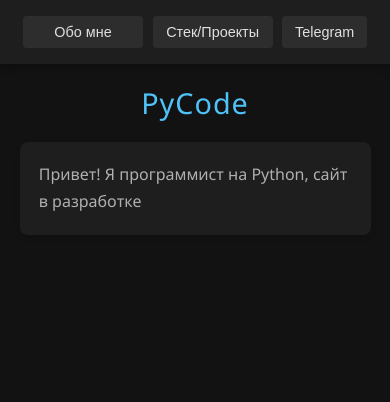
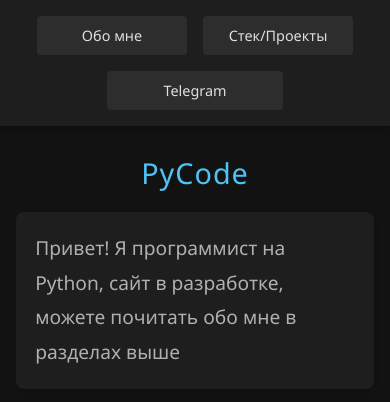
Before and after one commit to KL-4h26/PyCodeLanding, a plain HTML site: page index.html in a window 390 px wide. Drawn offline with Linux system fonts and the light colour scheme.

Commit message:
little fix

```diff
--- a/index.html
+++ b/index.html
@@ -10,11 +10,11 @@
     <header>
         <button onclick="nextPage('About')">Обо мне</button>
         <button onclick="nextPage('Stack&Projects')">Стек/Проекты</button>
-        <a href="https://t.me/JustPythonLanguage"><button>Telegram</button></a>
+        <a href="https://t.me/JustPythonLanguage" class="tg-button">Telegram</a>
     </header>
     <h2 id="tlt">PyCode</h1>
     <div class="text-block">
-        <p id="content">Привет! Я программист на Python, сайт в разработке</p>
+        <p id="content">Привет! Я программист на Python, сайт в разработке, можете почитать обо мне в разделах выше</p>
     </div>
 
     <script src="js/script.js"></script>
--- a/styles/style.css
+++ b/styles/style.css
@@ -1,4 +1,4 @@
-/* Базовые стили (для всех устройств) */
+/* ===== Базовые стили ===== */
 body {
     font-family: 'Segoe UI', Tahoma, Geneva, Verdana, sans-serif;
     background-color: #121212;
@@ -9,7 +9,7 @@ body {
     min-height: 100vh;
 }
 
-/* Шапка (базовый стиль для ПК) */
+/* ===== Шапка (общие стили для ПК) ===== */
 header {
     background-color: #1e1e1e;
     padding: 1rem 2rem;
@@ -17,9 +17,12 @@ header {
     display: flex;
     justify-content: flex-start;
     gap: 1rem;
+    flex-wrap: wrap; /* Перенос кнопок на маленьких экранах */
 }
 
-header button {
+/* Общие стили для всех кнопок И кнопки Telegram (ссылки) */
+header button,
+header a.tg-button {
     background-color: #2d2d2d;
     color: #e0e0e0;
     border: none;
@@ -29,14 +32,28 @@ header button {
     cursor: pointer;
     transition: all 0.3s ease;
     font-weight: 500;
+    text-decoration: none; /* Убираем подчёркивание у ссылки */
+    display: inline-block; /* Чтобы padding работал как у button */
+    text-align: center;
+    font-family: inherit; /* Наследуем шрифт от body */
+    line-height: inherit; /* Единый межстрочный интервал */
+    height: auto; /* Фиксированная высота не нужна */
 }
 
-header button:hover {
+/* Hover-эффекты */
+header button:hover,
+header a.tg-button:hover {
     background-color: #3d3d3d;
     transform: translateY(-2px);
 }
 
-/* Заголовок (ПК) */
+/* Активное состояние */
+header button:active,
+header a.tg-button:active {
+    transform: translateY(0);
+}
+
+/* ===== Заголовок ===== */
 #tlt {
     color: #4fc3f7;
     font-size: 3rem;
@@ -45,7 +62,7 @@ header button:hover {
     letter-spacing: 1px;
 }
 
-/* Текстовый блок (ПК) */
+/* ===== Текстовый блок ===== */
 .text-block {
     background-color: #1e1e1e;
     border-radius: 8px;
@@ -53,6 +70,7 @@ header button:hover {
     margin: 0 0 2rem 2rem;
     max-width: 800px;
     box-shadow: 0 4px 6px rgba(0, 0, 0, 0.1);
+    box-sizing: border-box; /* Чтобы padding не ломал ширину */
 }
 
 #content {
@@ -62,7 +80,7 @@ header button:hover {
     margin: 0;
 }
 
-/* Анимация (для всех) */
+/* ===== Анимация появления ===== */
 @keyframes fadeIn {
     from { opacity: 0; transform: translateY(20px); }
     to { opacity: 1; transform: translateY(0); }
@@ -72,7 +90,7 @@ header button:hover {
     animation: fadeIn 0.8s ease-out forwards;
 }
 
-/* 🔥 Адаптация под планшеты (768px и меньше) */
+/* ===== Адаптация под планшеты (768px) ===== */
 @media (max-width: 768px) {
     header {
         padding: 1rem;
@@ -88,39 +106,27 @@ header button:hover {
     .text-block {
         margin: 0 auto 1.5rem;
         width: calc(100% - 2rem);
-        max-width: none;
     }
 }
 
-/* 🔥 Адаптация под телефоны (480px и меньше) */
+/* ===== Адаптация под телефоны (480px) ===== */
 @media (max-width: 480px) {
-    header {
-        flex-wrap: wrap;
-        gap: 0.6rem;
-    }
-
-    header button {
+    header button,
+    header a.tg-button {
         padding: 0.5rem 0.8rem;
         font-size: 0.9rem;
-        flex-grow: 1;
-        max-width: 120px;
+        flex-grow: 1; /* Растягиваем на всю доступную ширину */
+        min-width: 120px; /* Минимальная ширина */
+        max-width: 150px; /* Максимальная ширина */
     }
 
     #tlt {
         font-size: 1.8rem;
-        margin: 1rem 0.5rem;
     }
 
     .text-block {
-        margin: 0 auto 1.5rem; /* auto по бокам для центрирования */
-        width: 90%; /* Процентная ширина вместо calc */
-        max-width: 100%; /* На всякий случай */
-        box-sizing: border-box; /* Чтобы padding не увеличивал ширину */
         padding: 1.2rem;
-    }
-
-    #content {
-        font-size: 1rem;
-        line-height: 1.7;
+        margin: 0 1rem 1.5rem;
+        width: calc(100% - 2rem);
     }
 }
```
